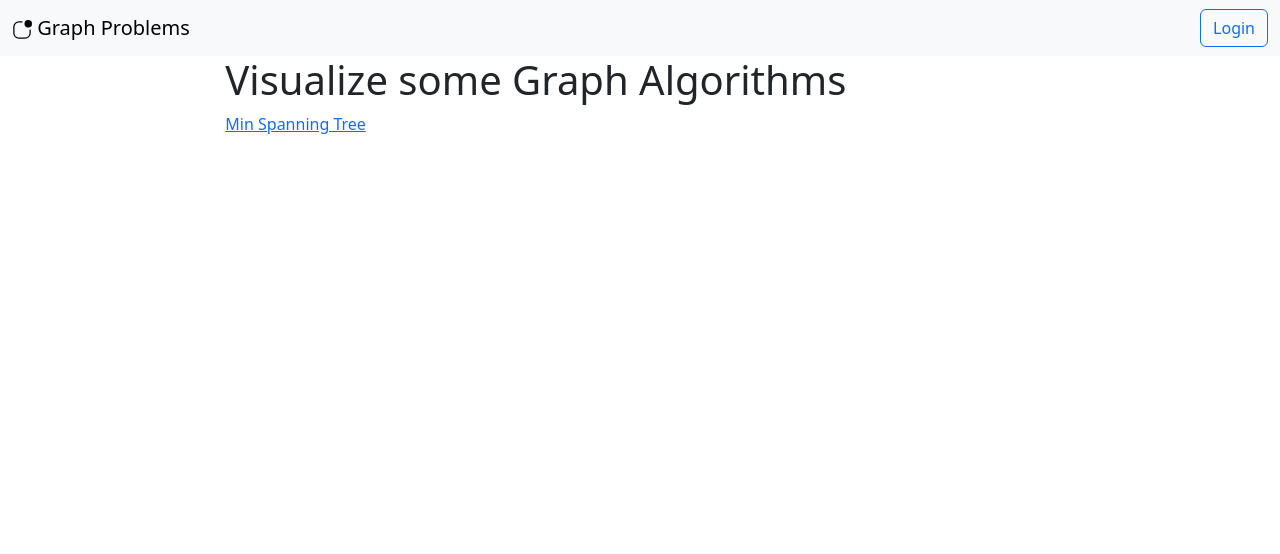
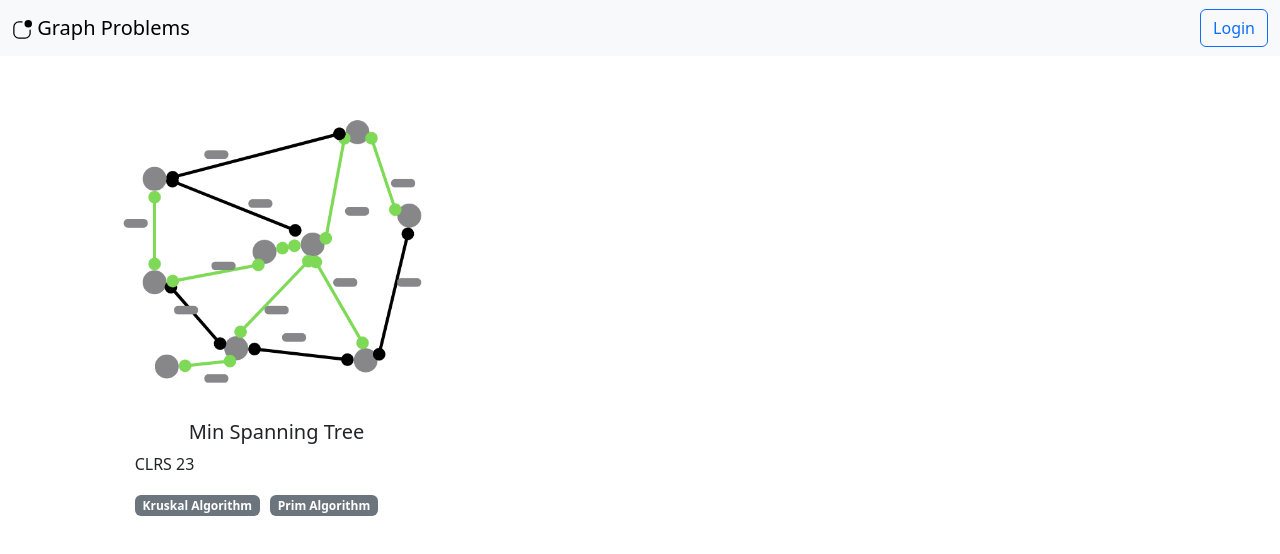
Before and after one commit to NeneWang/graph-algo-exploration, a React (Create React App) app: page /#/ in a window 1280 px wide. Shown: the top 554 px of the page. Built offline with nearby package versions, Linux system fonts and the light colour scheme.

Commit message:
added better looking spanning tree

```diff
--- a/src/App.js
+++ b/src/App.js
@@ -23,7 +23,7 @@ function App() {
   return (
     <div className="App">
         <NavBarHeader className="clickeable" />
-        <Container fluid className='mx-auto col-md-8'>
+        <Container fluid className='mx-auto col-md-10'>
           <Routes>
             <Route path="/" element={<BasicScreen />} />
             <Route path="/context" element={<ContextScreen />} />
--- a/src/components/FeaturedCard.js
+++ b/src/components/FeaturedCard.js
@@ -1,17 +1,22 @@
-import { Card } from "react-bootstrap";
+import { Card, Badge } from "react-bootstrap";
 
-export const FeatureCard = ({ icon, title, description }) => {
+export const FeatureCard = ({ imageSrc, title, description, tags }) => {
     return (
-        <div className="col-md-6 mb-4 text-start">
-            <Card>
-                <Card.Body>
-                <h5 className="card-title">
-                    <span>{icon}</span>
-                    <span> {title}</span>
-                </h5>
-                <p className="card-text text-muted">{description}</p>
-                </Card.Body>
-            </Card>
-        </div>
+        <Card className="feature-card">
+            <Card.Img variant="top" src={imageSrc} />
+            <Card.Body>
+                <Card.Title className="centered-title-card">{title}</Card.Title>
+
+                <Card.Text>
+                    {description}
+                </Card.Text>
+
+                {tags && tags.map((tag, index) => (
+                    <Badge key={index} bg="secondary" style={{marginRight: 10}}>
+                        {tag}
+                    </Badge>
+                ))}
+            </Card.Body>
+        </Card>
     )
 };
--- a/src/global.css
+++ b/src/global.css
@@ -25,3 +25,22 @@
 .controls{
   margin-top: 27em;
 }
+
+
+.centered-title-card{
+  text-align: center;
+  border: none;
+  /* Remove underline */
+}
+
+.feature-card{
+  margin-top: 2em;
+  margin-bottom: 2em;
+  border: none !important;
+  max-width: '10rem' !important;
+}
+
+
+ a{
+  text-decoration: none!important;
+}
--- a/src/screens/BasicScreen.js
+++ b/src/screens/BasicScreen.js
@@ -1,11 +1,43 @@
 import React from 'react';
+import { FeatureCard } from '../components/FeaturedCard';
+
+import Col from 'react-bootstrap/Col';
+import Row from 'react-bootstrap/Row';
+
 
 // Import Router Link.
 import { Link } from 'react-router-dom';
 
+const featuredProblems = [
+  {
+    path: '/min-spanning-tree',
+    title: 'Min Spanning Tree',
+    img: '/img/minimumspanningtree.png',
+    description: "CLRS 23",
+    tags: ['Kruskal Algorithm', 'Prim Algorithm']
+  }
+]
+
 export const BasicScreen = () => (
   <>
-    <h1>Visualize some Graph Algorithms</h1>
-    <Link to="/min-spanning-tree">Min Spanning Tree</Link>
+
+    {/* Have a table of cards */}
+    {/* Rows */}
+
+    <Row xs={2} md={2} lg={3} className="g-5">
+      {featuredProblems.map((_, idx) => (
+        <Col key={idx}>
+          <Link to={featuredProblems[idx].path}>
+
+            <FeatureCard
+              title={featuredProblems[idx].title}
+              imageSrc={process.env.PUBLIC_URL + featuredProblems[idx].img}
+              description={featuredProblems[idx].description}
+              tags = {featuredProblems[idx].tags}
+            ></FeatureCard>
+          </Link>
+        </Col>
+      ))}
+    </Row>
   </>
 );
```
Also changed, not shown: public/img/minimumspanningtree.png (added), 1 other file (tests, documents, lock files or other folders).
